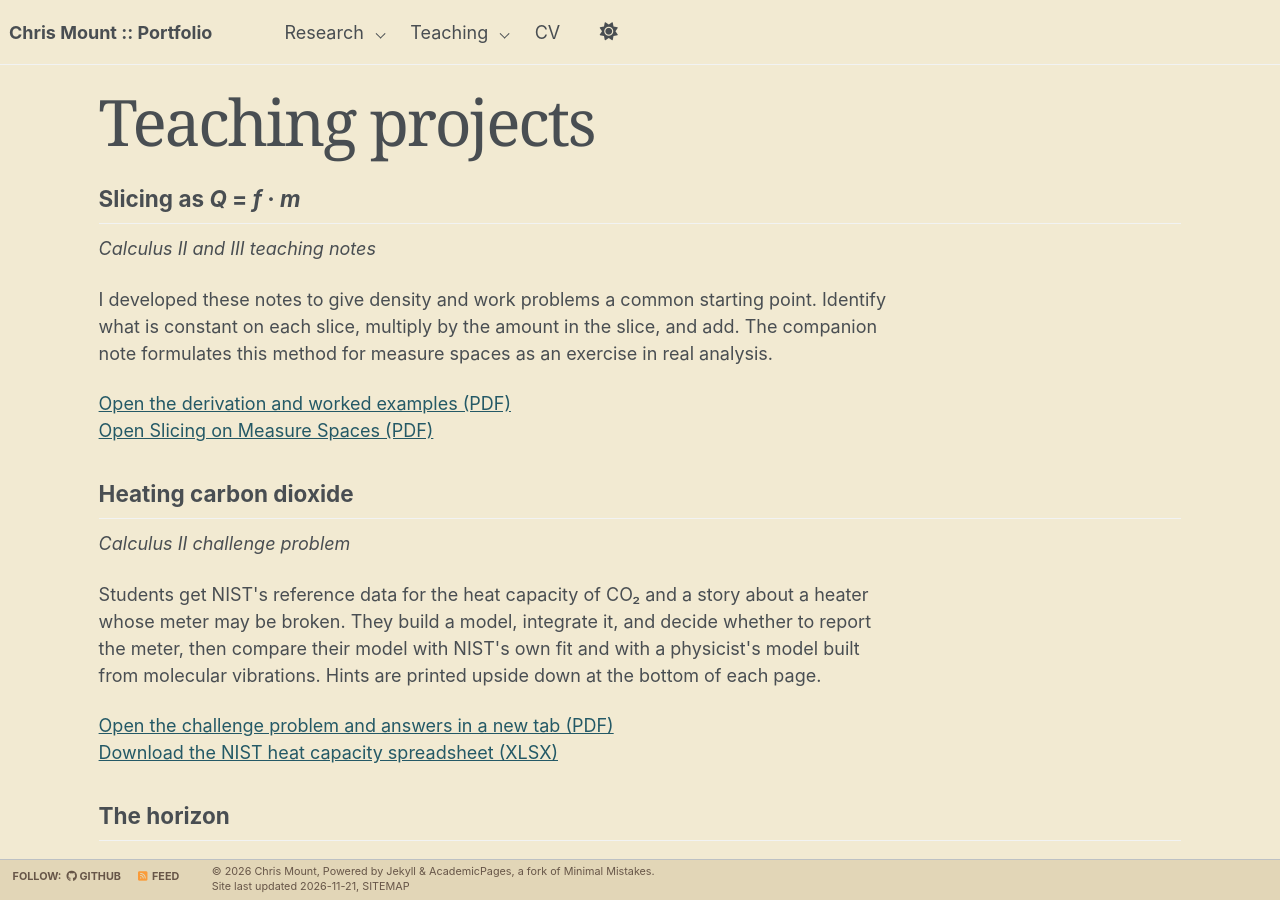
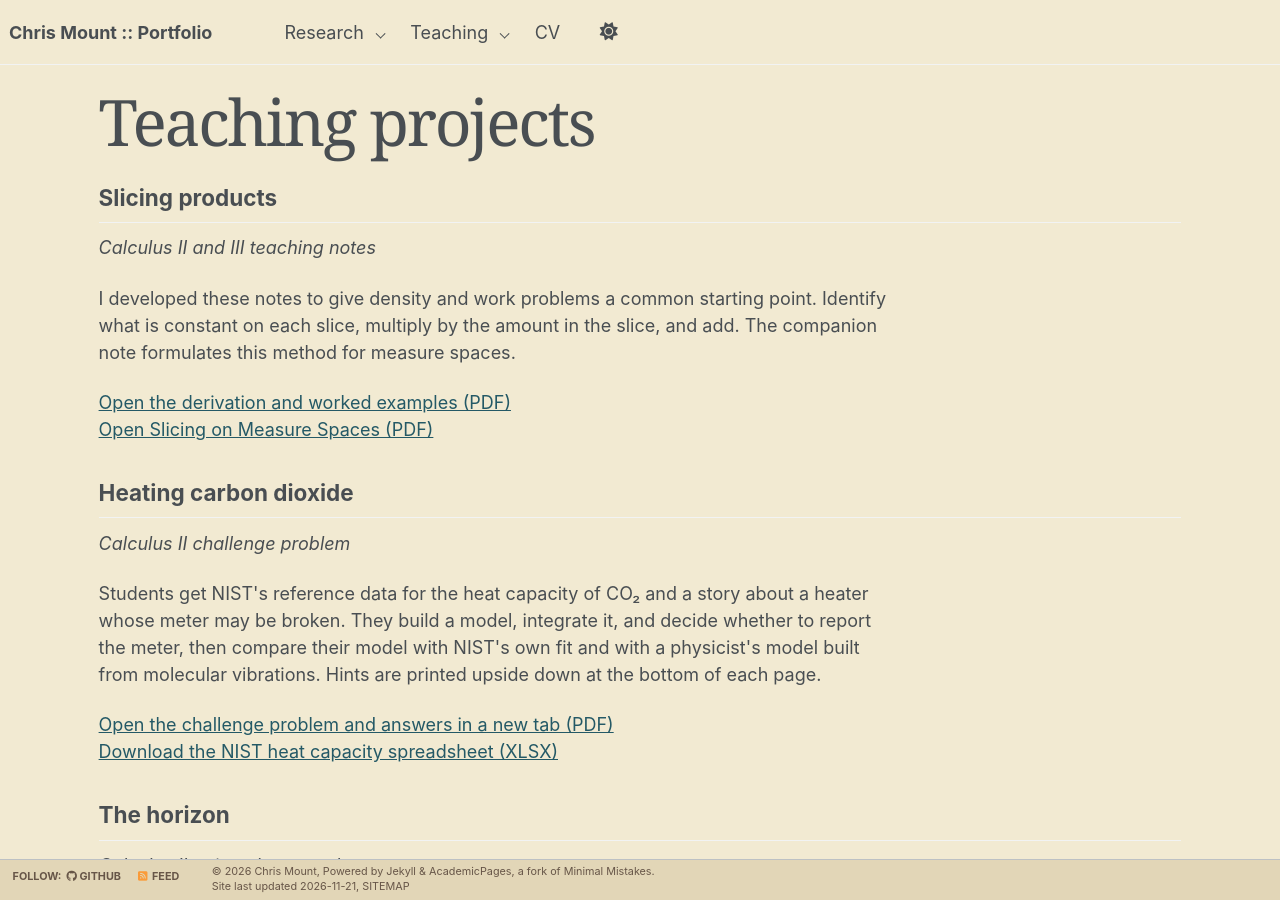
Before and after one commit to chris-mount-60/chris-mount-60.github.io, a Jekyll site: the page built from _pages/teaching.html, in a window 1280 px wide and 900 px high. Built offline with Jekyll 4.4.1, drawn with Linux system fonts in a browser that asks for light colours; a script bundle is joined from its source files by our own code; a style sheet for code colours, icons or effects is not loaded.

Commit message:
Update teaching notes for slicing products
Removed unnecessary details from the description of the slicing method.

```diff
--- a/_pages/teaching.html
+++ b/_pages/teaching.html
@@ -6,9 +6,9 @@ author_profile: false
 portfolio_page: true
 ---
 
-<h2>Slicing as <i>Q</i> = <i>f</i> · <i>m</i></h2>
+<h2>Slicing products</h2>
 <p><em>Calculus II and III teaching notes</em></p>
-<p>I developed these notes to give density and work problems a common starting point. Identify what is constant on each slice, multiply by the amount in the slice, and add. The companion note formulates this method for measure spaces as an exercise in real analysis.</p>
+<p>I developed these notes to give density and work problems a common starting point. Identify what is constant on each slice, multiply by the amount in the slice, and add. The companion note formulates this method for measure spaces.</p>
 <p><a href="{{ '/files/slicing-derivation-and-examples.pdf' | relative_url }}" target="_blank" rel="noopener">Open the derivation and worked examples (PDF)</a><br>
 <a href="{{ '/files/slicing_measure_spaces.pdf' | relative_url }}" target="_blank" rel="noopener">Open Slicing on Measure Spaces (PDF)</a></p>
 
```
